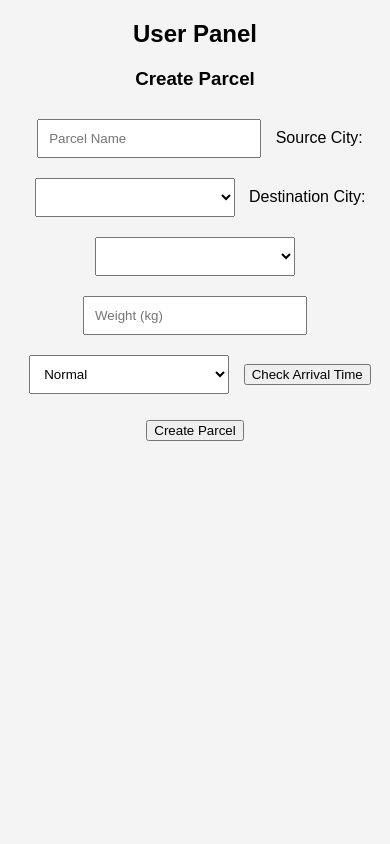
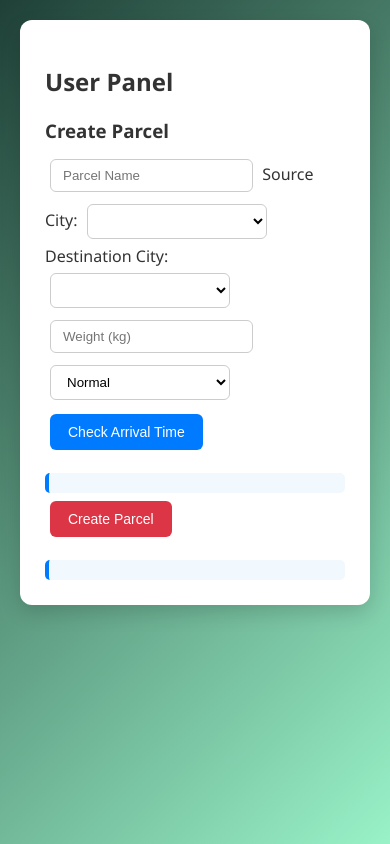
Before and after one commit to Devesh-Negi/Parcel_displacement, a plain HTML site: page frontend/user.html in a window 390 px wide. Drawn offline with Linux system fonts and the light colour scheme; no server answers.

Commit message:
updated code
B

```diff
--- a/frontend/script.js
+++ b/frontend/script.js
@@ -21,14 +21,19 @@ function addCity() {
 
 // Add Route
 function addRoute() {
-    const source_id = document.getElementById("routeSource").value;
-    const destination_id = document.getElementById("routeDestination").value;
+
+    const source_id = document.getElementById("routeSourceSelect").value;
+    const destination_id = document.getElementById("routeDestinationSelect").value;
     const distance = document.getElementById("routeDistance").value;
 
     fetch(`${BASE_URL}/add-route`, {
         method: "POST",
         headers: { "Content-Type": "application/json" },
-        body: JSON.stringify({ source_id, destination_id, distance })
+        body: JSON.stringify({
+            source_id,
+            destination_id,
+            distance
+        })
     })
     .then(res => res.json())
     .then(data => {
@@ -218,3 +223,32 @@ function trackParcel() {
 window.onload = function () {
     loadCities();
 };
+
+
+function loadRouteCities() {
+
+    fetch(`${BASE_URL}/cities`)
+    .then(res => res.json())
+    .then(data => {
+
+        const source = document.getElementById("routeSourceSelect");
+        const dest = document.getElementById("routeDestinationSelect");
+
+        source.innerHTML = "";
+        dest.innerHTML = "";
+
+        data.forEach(city => {
+            source.innerHTML += `<option value="${city.id}">${city.name}</option>`;
+            dest.innerHTML += `<option value="${city.id}">${city.name}</option>`;
+        });
+
+    });
+}
+
+window.onload = function() {
+    loadRouteCities();
+};
+function logout() {
+    localStorage.removeItem("isAdminLoggedIn");
+    window.location.href = "admin-login.html";
+}
--- a/frontend/style.css
+++ b/frontend/style.css
@@ -1,33 +1,148 @@
-body {
-    font-family: Arial;
-    text-align: center;
-    background-color: #f4f4f4;
+/* ===============================
+   RESET
+================================ */
+* {
+    margin: 0;
+    padding: 0;
+    box-sizing: border-box;
 }
 
-h1 {
-    margin-top: 50px;
+/* ===============================
+   BODY
+================================ */
+body {
+    font-family: 'Segoe UI', Tahoma, Geneva, Verdana, sans-serif;
+    background: linear-gradient(135deg, #1f4037, #99f2c8);
+    color: #333;
+    min-height: 100vh;
+    padding: 20px;
+    overflow-x: hidden; /* Prevent horizontal scroll */
 }
 
-.container {
-    margin-top: 50px;
+/* ===============================
+   HEADINGS
+================================ */
+h1 {
+    text-align: center;
+    margin-bottom: 30px;
+    font-size: 30px;
 }
 
-.btn {
-    display: inline-block;
-    padding: 15px 30px;
-    margin: 20px;
-    background: #007bff;
-    color: white;
-    text-decoration: none;
-    border-radius: 8px;
+h2, h3 {
+    margin: 20px 0 10px 0;
 }
 
-.btn:hover {
-    background: #0056b3;
+/* ===============================
+   MAIN CONTAINER
+================================ */
+.container {
+    background: #ffffff;
+    padding: 25px;
+    border-radius: 12px;
+    max-width: 900px;
+    margin: 0 auto 30px auto;
+    box-shadow: 0 8px 20px rgba(0,0,0,0.15);
 }
 
-input, select {
+/* ===============================
+   BUTTONS
+================================ */
+button,
+.btn {
+    background-color: #007bff;
+    color: #fff;
+    border: none;
+    padding: 10px 18px;
+    margin: 8px 5px;
+    border-radius: 6px;
+    cursor: pointer;
+    font-size: 14px;
+    transition: 0.3s ease;
+    text-decoration: none;
+    display: inline-block;
+}
+
+button:hover,
+.btn:hover {
+    background-color: #0056b3;
+}
+
+/* Logout button special */
+button:last-of-type {
+    background-color: #dc3545;
+}
+
+button:last-of-type:hover {
+    background-color: #b02a37;
+}
+
+/* ===============================
+   INPUTS & SELECT
+================================ */
+/* INPUTS & SELECT FIXED */
+
+input,
+select {
+    padding: 8px 12px;
+    border-radius: 6px;
+    border: 1px solid #ccc;
+    margin: 6px 5px;
+    width: auto;          /* IMPORTANT */
+    min-width: 180px;     /* keeps it stable */
+    background: #ffffff;
+    color: #000000;
+}
+
+/* REMOVE this if you have it */
+/* input, select { width: 100%; } */
+
+input:focus,
+select:focus {
+    border-color: #007bff;
+    outline: none;
+}
+
+/* ===============================
+   RESULT BOXES
+================================ */
+#adminResult,
+#userResult,
+#dispatchResult,
+#etaResult,
+#analyticsBox {
+    margin-top: 15px;
     padding: 10px;
-    margin: 10px;
-    width: 200px;
+    background-color: #f1f9ff;
+    border-left: 4px solid #007bff;
+    border-radius: 5px;
+    white-space: pre-line;
+    max-width: 600px;   /* important */
 }
+
+/* ===============================
+   HR
+================================ */
+hr {
+    margin: 20px 0;
+    border: none;
+    height: 1px;
+    background-color: #ddd;
+}
+
+/* ===============================
+   RESPONSIVE
+================================ */
+@media (max-width: 768px) {
+    input,
+    select,
+    button {
+        width: auto;
+    }
+}
+select {
+    position: relative;
+    z-index: 1000;
+}
+.container {
+    overflow: visible !important;
+}
--- a/frontend/user.html
+++ b/frontend/user.html
@@ -5,7 +5,7 @@
     <link rel="stylesheet" href="style.css">
 </head>
 <body>
-
+<div class ="container">
 <h2>User Panel</h2>
 
 <h3>Create Parcel</h3>
@@ -31,7 +31,11 @@
 
 <button onclick="createParcel()">Create Parcel</button>
 <p id="userResult"></p>
+</div>
 
 <script src="script.js"></script>
+<script>
+   window.onload = function(){ loadCities();};
+</script>
 </body>
 </html>
```
Also changed, not shown: frontend/admin-login.html (+1 -4 lines), frontend/admin.html (+8 -4 lines).
